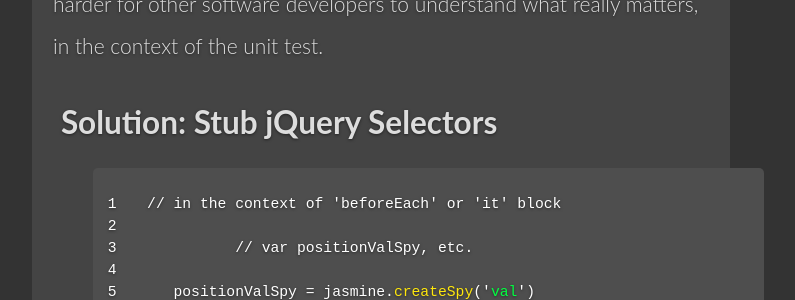
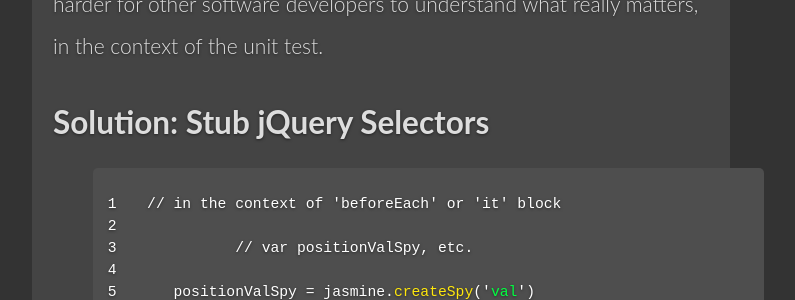
Before and after one commit to Edderic/edderic.github.io, a Jekyll site: the page built from _posts/2014-02-27-stubbing-jquery-selectors-better-encapsulation-unit-tests.markdown, in a window 1280 px wide. Shown: the part 1929-2229 px from the top of the page, without its empty margins (259-1054 px from the left). Built offline with Jekyll 4.4.1, drawn with Linux system fonts in a browser that asks for light colours.

Commit message:
remove margin left of h2s

```diff
--- a/css/main.scss
+++ b/css/main.scss
@@ -90,10 +90,6 @@ body, .home {
       text-align: center;
     }
 
-    h2 {
-      margin-left: 0.25em;
-    }
-
     ul li {
       width: 90%;
     }
```
